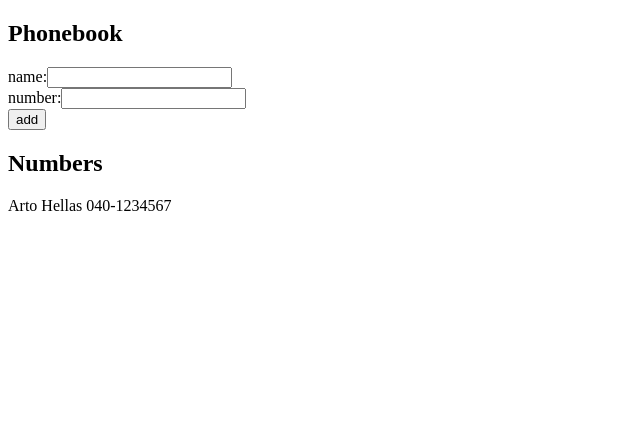
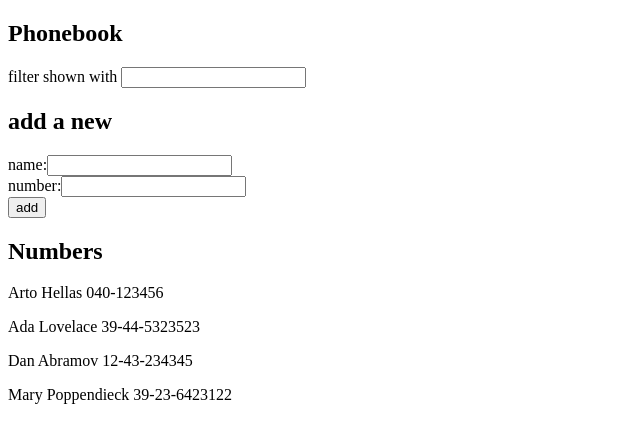
Before and after one commit to janpatrick-dev/fullstackopen, a React (Create React App) app in the folder part2/phonebook/: page / in a window 1280 px wide. Shown: the top 442 px of the page, without its empty margins (0-640 px from the left). Built offline with nearby package versions, Linux system fonts and the light colour scheme.

Commit message:
completed part 2 - exercise 2.9

```diff
--- a/part2/phonebook/src/App.js
+++ b/part2/phonebook/src/App.js
@@ -2,10 +2,26 @@
 
 const App = () => {
   const [persons, setPersons] = useState([
-    { name: 'Arto Hellas', number: '040-1234567' }
+    { name: 'Arto Hellas', number: '040-123456', id: 1 },
+    { name: 'Ada Lovelace', number: '39-44-5323523', id: 2 },
+    { name: 'Dan Abramov', number: '12-43-234345', id: 3 },
+    { name: 'Mary Poppendieck', number: '39-23-6423122', id: 4 }
   ]);
   const [newName, setNewName] = useState('');
   const [newNumber, setNewNumber] = useState('');
+  const [filter, setFilter] = useState('');
+
+  const handleFilterChange = (e) => {
+    setFilter(e.target.value);
+  }
+
+  const handleNameChange = (e) => {
+    setNewName(e.target.value);
+  }
+
+  const handleNumberChange = (e) => {
+    setNewNumber(e.target.value);
+  }
 
   const handleSubmit = (e) => {
     e.preventDefault();
@@ -21,18 +37,16 @@
     setPersons([...persons, newPerson]);
   }
 
-  const handleNameChange = (e) => {
-    setNewName(e.target.value);
-  }
-
-  const handleNumberChange = (e) => {
-    setNewNumber(e.target.value);
-  }
+  const personsToShow = filter
+    ? persons.filter((person) => person.name.toLowerCase().includes(filter.toLowerCase()))
+    : persons;
 
   return (
     <div>
       <h2>Phonebook</h2>
+      filter shown with <input type='text' value={filter} onChange={handleFilterChange} />
       <form onSubmit={handleSubmit}>
+        <h2>add a new</h2>
         <div>
           name:
           <input
@@ -40,7 +54,6 @@
             value={newName}
             onChange={handleNameChange}
           />
-
         </div>
         <div>
           number:
@@ -55,8 +68,8 @@
         </div>
       </form>
       <h2>Numbers</h2>
-      {persons.map((person) =>
-        <p>{person.name} {person.number}</p>
+      {personsToShow.map((person) =>
+        <p key={person.id}>{person.name} {person.number}</p>
       )}
     </div>
   );
```
